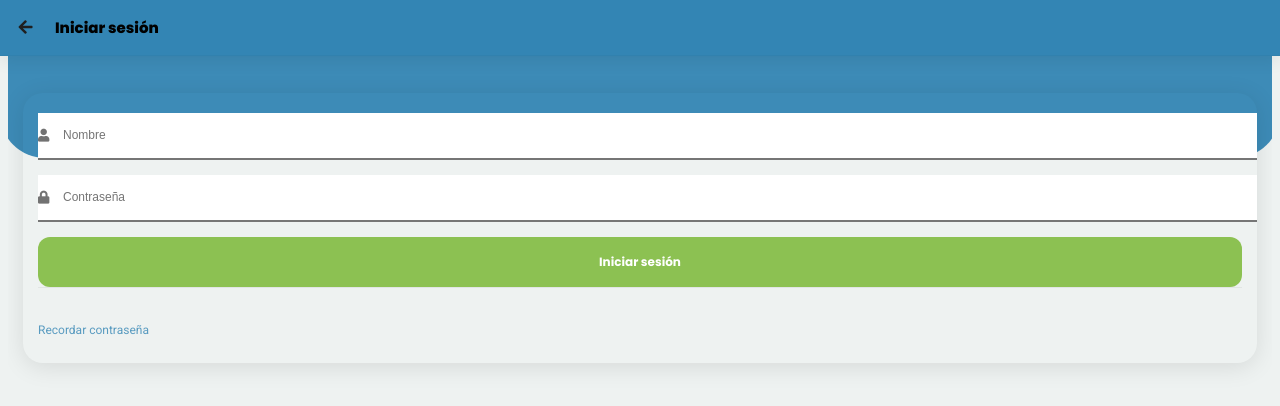
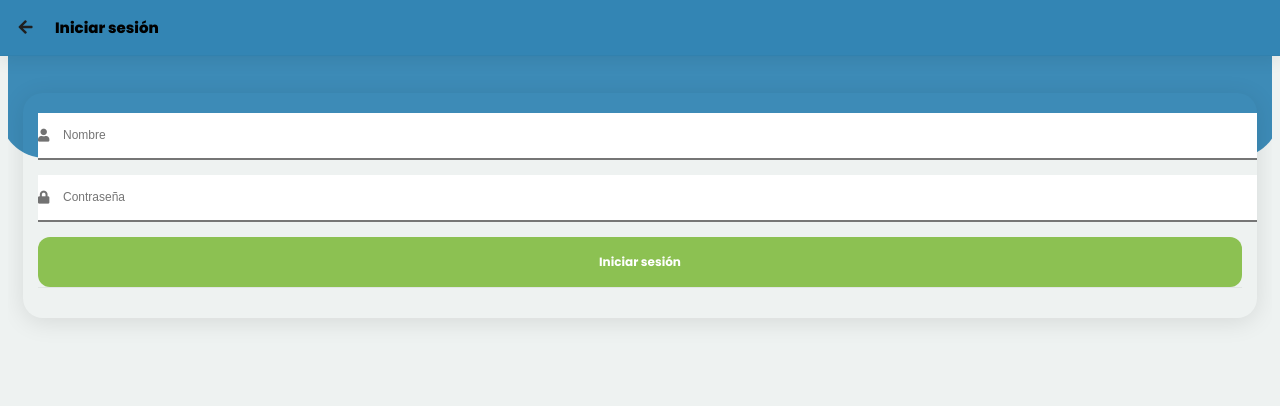
Before and after one commit to sseunie/alloro_pwa, a Vue app: page /#/login in a window 1280 px wide. Shown: the top 406 px of the page. Built offline with nearby package versions, Linux system fonts and the light colour scheme; no server answers.

Commit message:
more minor fixes

```diff
--- a/src/components/Login.vue
+++ b/src/components/Login.vue
@@ -22,10 +22,6 @@
             >Iniciar sesión</button>
 
             <div class="divider mt-4 mb-3"></div>
-
-            <div class="w-50 font-11 pb-2 color-theme pb-3 mx-2">
-                <button class="color-highlight opacity-80 font-12">Recordar contraseña</button>
-            </div>
         </div>
     </div>
 </template>
--- a/src/components/home-components/ReservationForm.vue
+++ b/src/components/home-components/ReservationForm.vue
@@ -132,10 +132,7 @@ export default {
             }
         },
         validSelectedTime() {
-            for(let key in this.selectedTime) {
-                if (this.selectedTime[key] === 'default') return false
-            }
-            return true
+            return this.selectedTime.some(t => t !== 'default')
         },
         getHourList(string, duration, lastHour) {
             if (this.selectedRoom !== 'default') {
```
